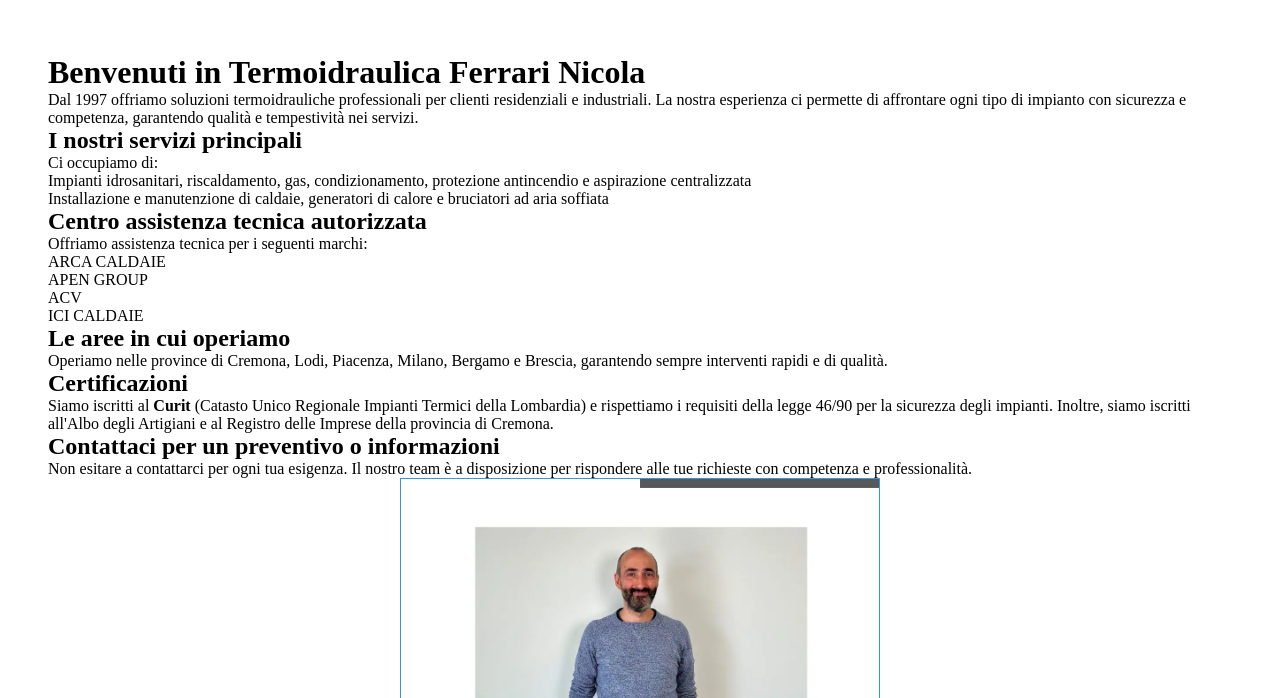
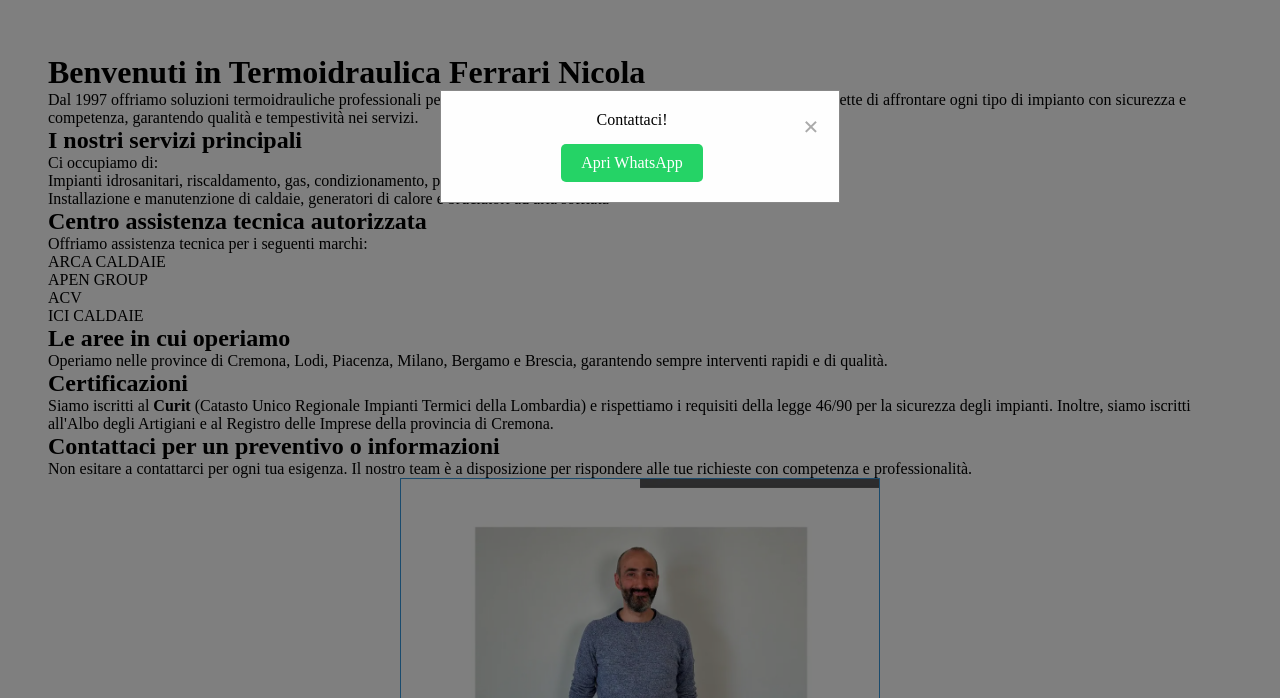
Before and after one commit to simofb21/Ferrari-Termoidraulica, a plain HTML site: page ferrari_termoidraulica/index.html in a window 1280 px wide. Shown: the part 102-800 px from the top of the page. Drawn offline with Linux system fonts and the light colour scheme.

Commit message:
update footer - bar

```diff
--- a/ferrari_termoidraulica/css/style1.css
+++ b/ferrari_termoidraulica/css/style1.css
@@ -89,3 +89,55 @@ definiamo caratteristiche mappa di dove siamo
   }
 
 }
+
+/* Stili per la finestra popup whatsapp */
+.modal {
+  display: none; /* Nascondi la finestra di default */
+  position: fixed;
+  z-index: 1;
+  left: 0;
+  top: 0;
+  width: 100%;
+  height: 100%;
+  overflow: auto;
+  background-color: rgba(0, 0, 0, 0.5); /* Sfondo semi-trasparente */
+
+}
+
+.modal-content {
+  background-color: #fefefe;
+  margin: 15% auto;
+  padding: 20px;
+  border: 1px solid #888;
+  width: 80%;
+  max-width: 400px;
+  text-align: center;
+}
+
+.close {
+  color: #aaa;
+  float: right;
+  font-size: 28px;
+  font-weight: bold;
+}
+
+.close:hover,
+.close:focus {
+  color: black;
+  text-decoration: none;
+  cursor: pointer;
+}
+
+.whatsapp-button {
+  background-color: #25D366;
+  color: white;
+  padding: 10px 20px;
+  text-decoration: none;
+  border-radius: 5px;
+  display: inline-block;
+  margin-top: 15px;
+}
+
+.whatsapp-button:hover {
+  background-color: #1ebf57;
+}
--- a/ferrari_termoidraulica/index.html
+++ b/ferrari_termoidraulica/index.html
@@ -38,6 +38,14 @@
           </div>
         </nav>
     </header>
+    <div id="contactModal" class="modal">
+      <div class="modal-content">
+          <span class="close">&times;</span>
+          <p>Contattaci!</p>
+          <a href="https://wa.me/+3483818106" target="_blank" class="whatsapp-button">Apri WhatsApp</a>
+      </div>
+  </div>
+
     <div class="content">
           <h1>Benvenuti in Termoidraulica Ferrari Nicola</h1>
           <p>Dal 1997 offriamo soluzioni termoidrauliche professionali per clienti residenziali e industriali. La nostra esperienza ci permette di affrontare ogni tipo di impianto con sicurezza e competenza, garantendo qualità e tempestività nei servizi.</p>
@@ -79,15 +87,17 @@
     <footer>
       <div class="footer-content">
           <b>TERMOIDRAULICA FERRARI NICOLA</b><br>
-          Indirizzo: Via Pedrazzetti 13, 26010 Montodine (CR)<br>
-          Telefono: 0373 912 007<br>
-          Email: <a href="mailto:name@domain.com">name@domain.com</a><br>
-          Per urgenze: <a href="https://wa.me/+numerodiTelefono" target="_blank">328 1462597</a>
+          Indirizzo: <a href ="https://maps.app.goo.gl/h1yaKmwJwYv5Jr9q9">Via Pedrazzetti 13, 26010 Montodine (CR)</a><br>
+          Telefono: <a href="tel:+391234567890">0373 66498</a><br>
+          Assistenza: <a href="mailto:assistenza@ferraritermoidraulica.it">assistenza@ferraritermoidraulica.it</a><br>
+          Info/Preventivi: <a href="mailto:info@ferraritermoidraulica.it">info@ferraritermoidraulica.it</a><br>
+          Per urgenze: <a href="https://wa.me/+393356437597" target="_blank">3356437597</a>
       </div>
-  </footer>
+    </footer>
 
 
     <script src="script/navScript.js"></script>
+    <script src="script/popUp.js"></script>
 
 </body>
 </html>
--- /dev/null
+++ b/ferrari_termoidraulica/script/popUp.js
@@ -0,0 +1,20 @@
+// Mostra la finestra modale quando la pagina è caricata
+window.onload = function() {
+    var modal = document.getElementById("contactModal");
+    var closeBtn = document.getElementsByClassName("close")[0];
+
+    // Mostra la finestra modale
+    modal.style.display = "block";
+
+    // Chiudi la finestra modale quando si clicca sulla "x"
+    closeBtn.onclick = function() {
+        modal.style.display = "none";
+    }
+
+    // Chiudi la finestra modale cliccando fuori di essa
+    window.onclick = function(event) {
+        if (event.target == modal) {
+            modal.style.display = "none";
+        }
+    }
+}
```
Also changed, not shown: ferrari_termoidraulica/iNostriLavori.html (+5 -5 lines), ferrari_termoidraulica/infoUtili.html (+7 -6 lines), ferrari_termoidraulica/partner.html (+8 -4 lines).
